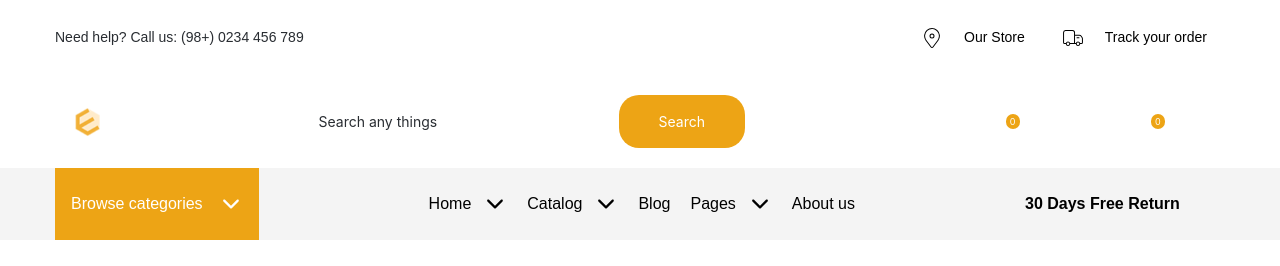
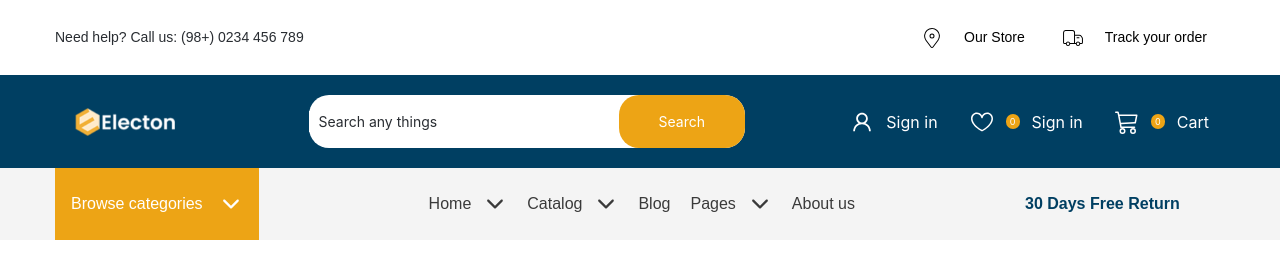
Before and after one commit to Muhammad-Aman171/ecommerce-techloset-project, a React (Create React App) app: page / in a window 1280 px wide. Shown: the top 266 px of the page. Built offline with nearby package versions, Linux system fonts and the light colour scheme; no server answers.

Commit message:
E-commerce

```diff
--- a/tailwind.config.js
+++ b/tailwind.config.js
@@ -11,7 +11,22 @@
       colors: {
         primary: "#EDA415",
         textColor: "#1B5A7D",
+        secoundTextColor: "#003F62",
+        thirdTextColor: "#232323",
+        forthTextColor: "#434343",
+        fifthTextColor: "#4A4A4A",
+
         borderColor: "#ADADAD",
+        secoundBorderColor: "#BDBDBD",
+        thirdBorderColor: "#B6B6B6",
+        forthBorderColor: "#BABABA",
+
+        cartProductCardTextColor: "#2F2F2F",
+        navbarLinkTextColor: "#3A3A3A",
+        latestNewsBorderColor: "#C8C8C8",
+        footerSectionTextColor: "#D9D9D9",
+        ProductDetailsBgColor: "#EEEEEE",
+        allCategroriesTextColor: "#595959",
       },
       screens: {
         xs: "380px",
```
